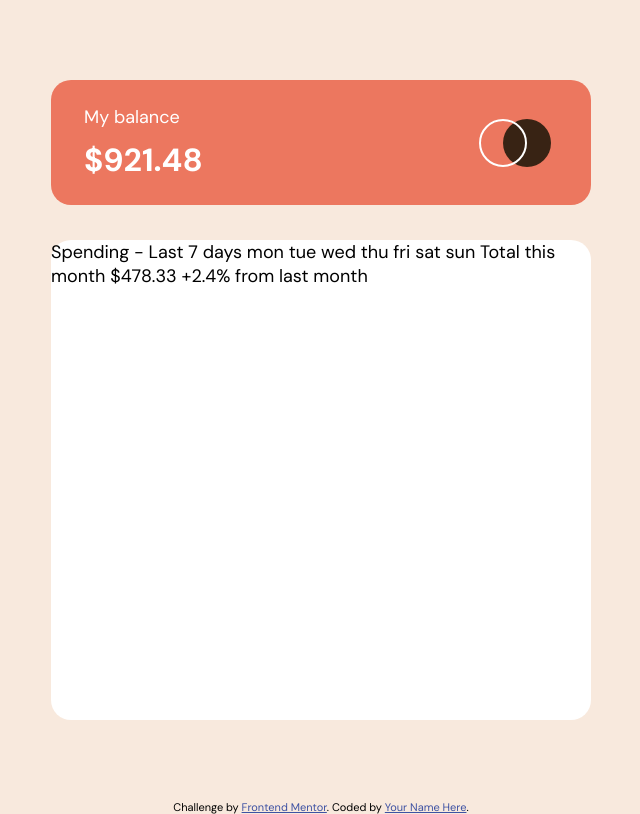
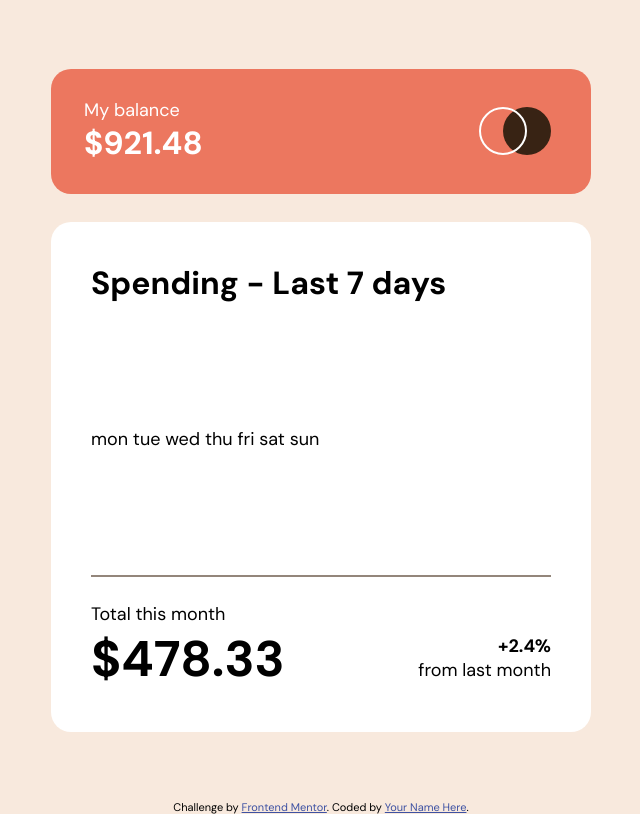
Before and after one commit to luiscabezasdev/expenses-chart-component-main, a plain HTML site: page index.html in a window 1280 px wide. Shown: the whole page, without its empty margins (319-959 px from the left). Drawn offline with Linux system fonts and the light colour scheme.

Commit message:
second day of practice

```diff
--- a/index.html
+++ b/index.html
@@ -31,8 +31,8 @@
     </header>
 
     <main>
-      Spending - Last 7 days
-
+      <h2>Spending - Last 7 days</h2>
+      <div class="odd">
         mon
         tue
         wed
@@ -40,12 +40,17 @@
         fri
         sat
         sun
-
-      Total this month
-      $478.33
-
-      +2.4%
-      from last month
+      </div>
+      <div class="total">
+        <div>
+          <p>Total this month</p>
+          <h1>$478.33</h1>
+        </div>
+        <div class="status">
+          <h4>+2.4%</h4>
+          <p>from last month</p>
+        </div>
+      </div>
     </main>
   </div>
 
--- a/style.css
+++ b/style.css
@@ -37,7 +37,7 @@ header {
 }
 
 p {
-    margin-bottom: 10px;
+    /**margin-bottom: 10px;*/
     font-weight: 200;
 }
 
@@ -53,7 +53,33 @@ figure img {
 main {
     background: white;
     width: 540px;
-    height: 480px;
-    margin-top: 35px;
+    height: 510px;
+    margin-top: 28px;
     border-radius: 20px;
+    display: flex;
+    flex-direction: column;
+    justify-content: space-between;
+    padding: 40px;
 }
+
+.total {
+    display: flex;
+    justify-content: space-between;
+    border-top: solid 2px hsl(28, 10%, 53%);
+    padding-top: 25px;
+}
+
+h1 {
+    font-size: 50px;
+}
+
+.status {
+    display: flex;
+    flex-direction: column;
+    justify-content: flex-end;
+    padding-bottom: 10px;
+}
+
+h4 {
+    text-align: right;
+}
```
Lines whose indentation alone changed are shown as unchanged.
